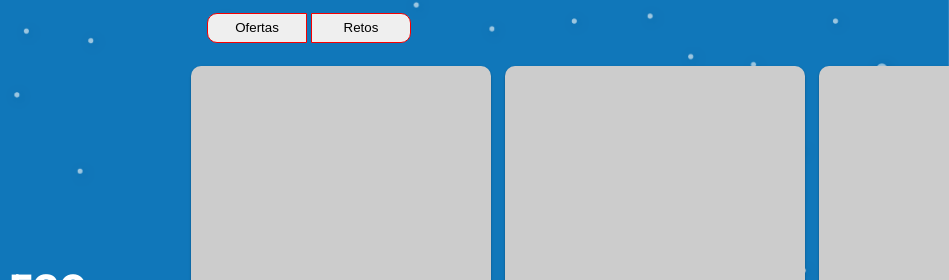
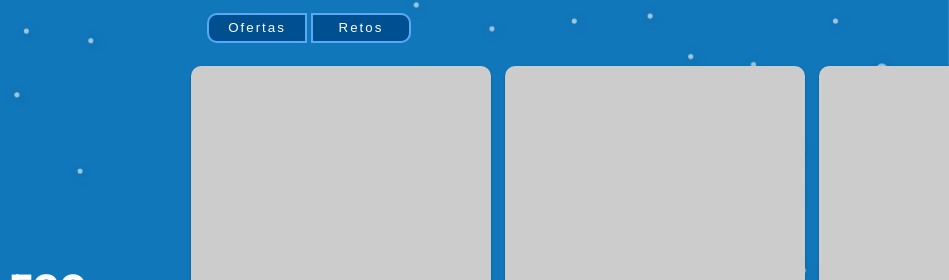
Before and after one commit to Legostoresmx/calendario-de-adviento, a plain HTML site: page calendar/index.html in a window 1280 px wide. Shown: the top 280 px of the page, 331-1280 px from the left. Drawn offline with Linux system fonts and the light colour scheme; placeholder pictures from the web are drawn by us.

Commit message:
[UPDATE] buttons styles

```diff
--- a/calendar/styles.css
+++ b/calendar/styles.css
@@ -12,8 +12,11 @@ body{
 .bta{
     height: 30px;
     width: 100px;
-    border: 1px solid #f70000;
+    background-color: #004f90;
+    border: 2px solid #59a9f4;
+    color: white;
     cursor: pointer;
+    letter-spacing: 2px;
 }
 
 .bta:nth-of-type(1){
```
